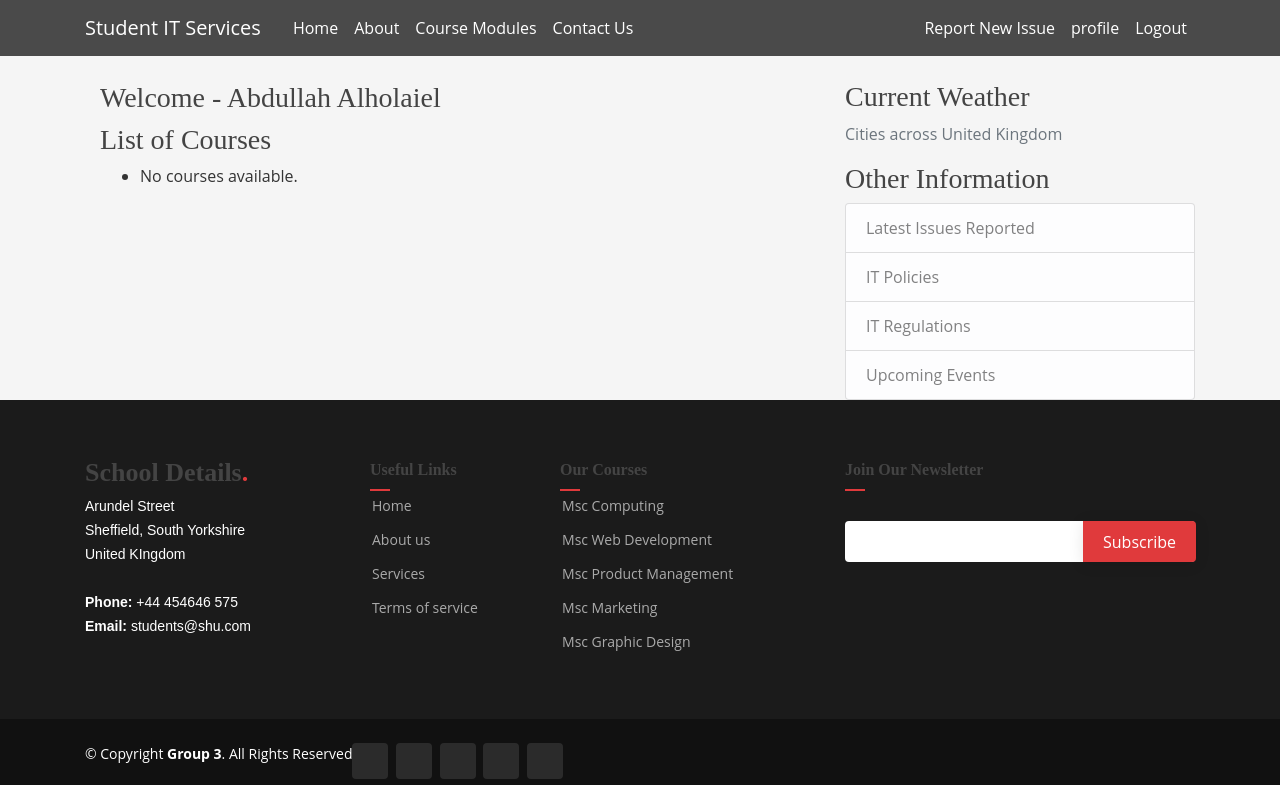
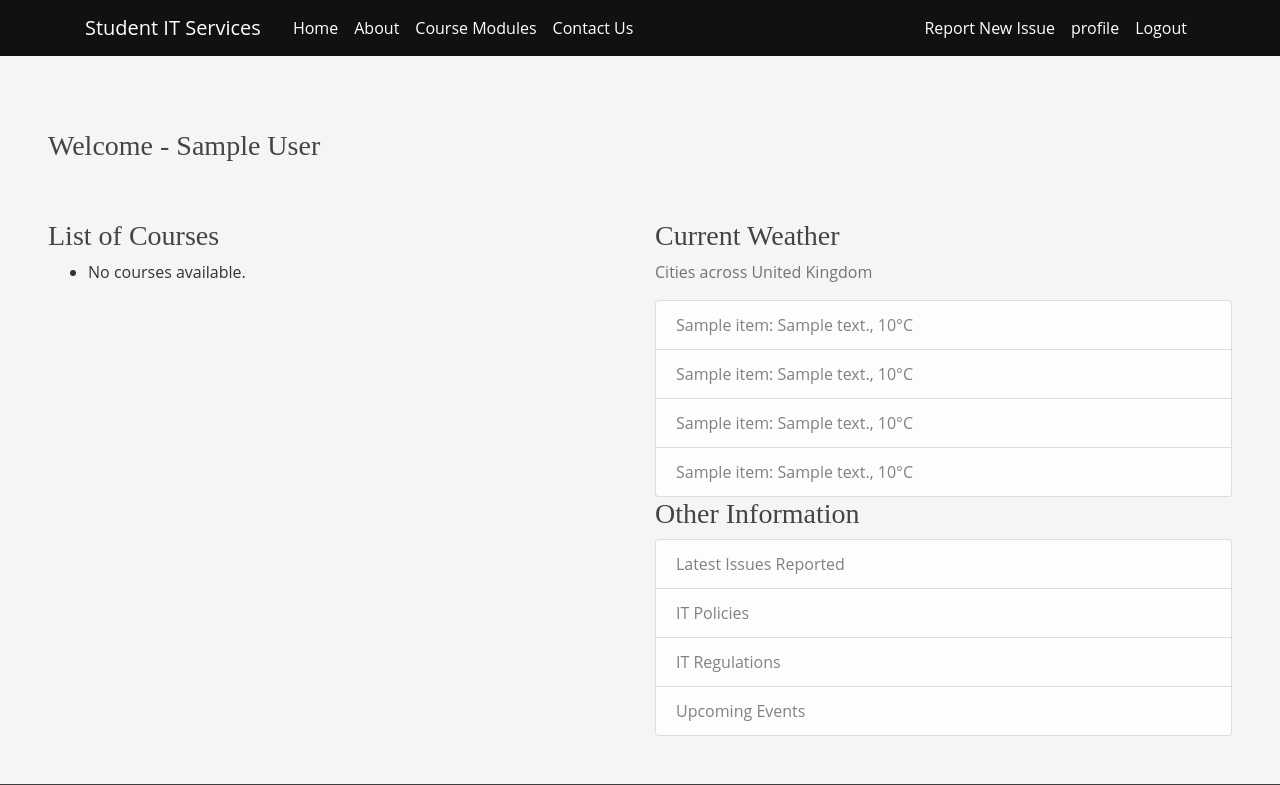
Before and after one commit to Abdullah-Alholiel/CMSWebApp, a Django app: page / in a window 1280 px wide. Shown: the top 785 px of the page. Run offline with Django 4.2, Linux system fonts and the light colour scheme; a user stored in the database is signed in; tables that the repository leaves empty hold one stand-in row (values such as "Sample post"); a database or web service that is not in the repository returns one stand-in record (values such as "Sample title"); data that the repository does not hold is empty; parts of the project's set-up code (start-up, migrations or seed data) failed here and were passed over; some libraries are stand-ins or nearby versions; some web fonts are replaced; grey boxes are pictures that could not be loaded.

Commit message:
UI Styling, WEATHER API

```diff
--- a/WebApp/views.py
+++ b/WebApp/views.py
@@ -1,17 +1,42 @@
 from django.shortcuts import render, redirect
 from django.contrib.auth.decorators import login_required
-
+import requests
 from WebApp.forms import YoutubeForm
 from .models import Module, Registration, Student
 from django.contrib.auth.models import Group
 from youtubesearchpython import VideosSearch
 
+# Home page view
 def home(request):
+    user = request.user
+    template_name = "home.html"
     courses = Group.objects.all()
-    return render(request, 'home.html', {'courses': courses})
+    api_key = 'b18758d6289ebcfc5d2a847e86d253e5'
+    url = 'https://api.openweathermap.org/data/2.5/weather?q={},{}&units=metric&appid={}'
+
+    cities = ['London', 'Sheffield', 'Liverpool', 'Manchester']
+
+    weather_data = []
+
+    for city in cities:
+        try:
+            city_weather = requests.get(url.format(city, 'UK', api_key)).json()
+            print(city_weather)  # Debugging print statement
+            weather = {
+                'city': city_weather['name'],
+                'temperature': city_weather['main']['temp'],
+                'description': city_weather['weather'][0]['description']
+            }
+            weather_data.append(weather)
+        except Exception as e:
+            print(f"Error fetching weather data for {city}: {str(e)}")
+    context = {"user": user, 'courses': courses, 'weather_data': weather_data}
+    return render(request, template_name, context)
+
 
 def about_us(request):
     return render(request, 'about.html')
+
 
 def contact(request):
     if request.method == 'POST':
@@ -25,10 +50,12 @@ def contact(request):
     else:
         return render(request, 'contact.html')
 
+
 def list_modules(request, course_id):
     course = Group.objects.get(id=course_id)
     modules = Module.objects.filter(groups=course)
     return render(request, 'list_modules.html', {'modules': modules, 'course': course})
+
 
 @login_required
 def registermod(request, module_id):
@@ -43,6 +70,8 @@ def unregister(request, registration_id):
     registration = Registration.objects.get(id=registration_id)
     registration.delete()
     return redirect('module_detail', module_id=registration.module.id)
+
+
 def courses(request):
     courses = Group.objects.all()
     return render(request, 'courses.html', {'courses': courses})
--- a/requirements.txt
+++ b/requirements.txt
@@ -1,6 +1,7 @@
 anyio==3.7.1
 asgiref==3.7.2
 certifi==2023.7.22
+charset-normalizer==3.2.0
 crispy-bootstrap4==2022.1
 Django==4.2.3
 django-crispy-forms==2.0
@@ -11,8 +12,10 @@ httpcore==0.17.3
 httpx==0.24.1
 idna==3.4
 Pillow==10.0.0
+requests==2.31.0
 sniffio==1.3.0
 sqlparse==0.4.4
 typing_extensions==4.7.1
 tzdata==2023.3
+urllib3==2.0.4
 youtube-search-python==1.6.6
--- a/static/css/style.css
+++ b/static/css/style.css
@@ -24,7 +24,7 @@ ul {
 
 /* Navbar settings */
 .bg-steel {
-  background-color: #4A4A4A;
+  background-color: #111111;
 }
 
 .site-header .navbar-nav .nav-link {
--- a/templates/base.html
+++ b/templates/base.html
@@ -78,15 +78,10 @@
           </div>
         </nav>
       </header>
-      <div class="row">
-        <div class="col-md-8">{% block content %}{% endblock content %}</div>
-
-        {% block sidebar %} {% endblock sidebar %}
-      </div>
-
     </div>
 
-    {% comment %} this is where footer is located {% endcomment %}
+    {% block content %}{% endblock content %}
+
     <footer id="footer">
       <div class="footer-top">
         <div class="container">
--- a/templates/home.html
+++ b/templates/home.html
@@ -3,37 +3,37 @@
 <div class="col-md-12"></div>
 
 <!-- Welcome Section -->
-<div class="col-md-12">
-  <h3>Welcome - Abdullah Alholaiel</h3>
+<div class="col-md-10 p-5">
+  <h3>Welcome - {{user.first_name}} {{user.last_name}}</h3>
 </div>
 
+<div class="row pl-5 pr-5">
   <!-- Course List -->
-<div class="col-md-8">
+  <div class="col-md-6">
     <h3>List of Courses</h3>
     <ul>
       {% for Course in courses %}
-    <li><a href="{% url 'list_modules' Course.id %}">{{ Course.name }}</a></li>
+      <li>
+        <a href="{% url 'list_modules' Course.id %}">{{ Course.name }}</a>
+      </li>
       {% empty %}
       <li>No courses available.</li>
       {% endfor %}
     </ul>
   </div>
-{% endblock %}
 
   {% block sidebar %}
   <!-- Sidebar for Weather Data and Other Lists -->
-<div class="col-md-4">
+  <div class="col-md-6">
     <h3>Current Weather</h3>
     <p class="text-muted">Cities across United Kingdom</p>
     <ul class="list-group">
       {% for weather in weather_data %}
       <li class="list-group-item list-group-item-light">
-      {{ weather.city }}: {{ weather.description }}, {{ weather.temperature
-      }}&deg;C
+        {{ weather.city }}: {{ weather.description }}, {{ weather.temperature}}&deg;C
       </li>
       {% endfor %}
     </ul>
-
      <h3>Other Information</h3>
 
     <ul class="list-group">
@@ -45,7 +45,8 @@
       <li class="list-group-item list-group-item-light">Upcoming Events</li>
     </ul>
   </div>
-{% endblock %}
+  {% endblock sidebar %}
+</div>
 
 <!-- ======= Hero Section ======= -->
 <section id="hero" class="d-flex align-items-center">
@@ -60,3 +61,4 @@
   </div>
 </section>
 <!-- End Hero -->
+{% endblock content %}
--- a/users/views.py
+++ b/users/views.py
@@ -66,9 +66,6 @@ def register(request):
     return render(request, "users/register.html", {"form": form})
 
 
-# Home page view
-def home(request):
-    return render(request, "home.html")
 
 
 # Login view
```
Also changed, not shown: templates/module_detail.html (+27 -18 lines). Lines whose indentation alone changed are shown as unchanged.
